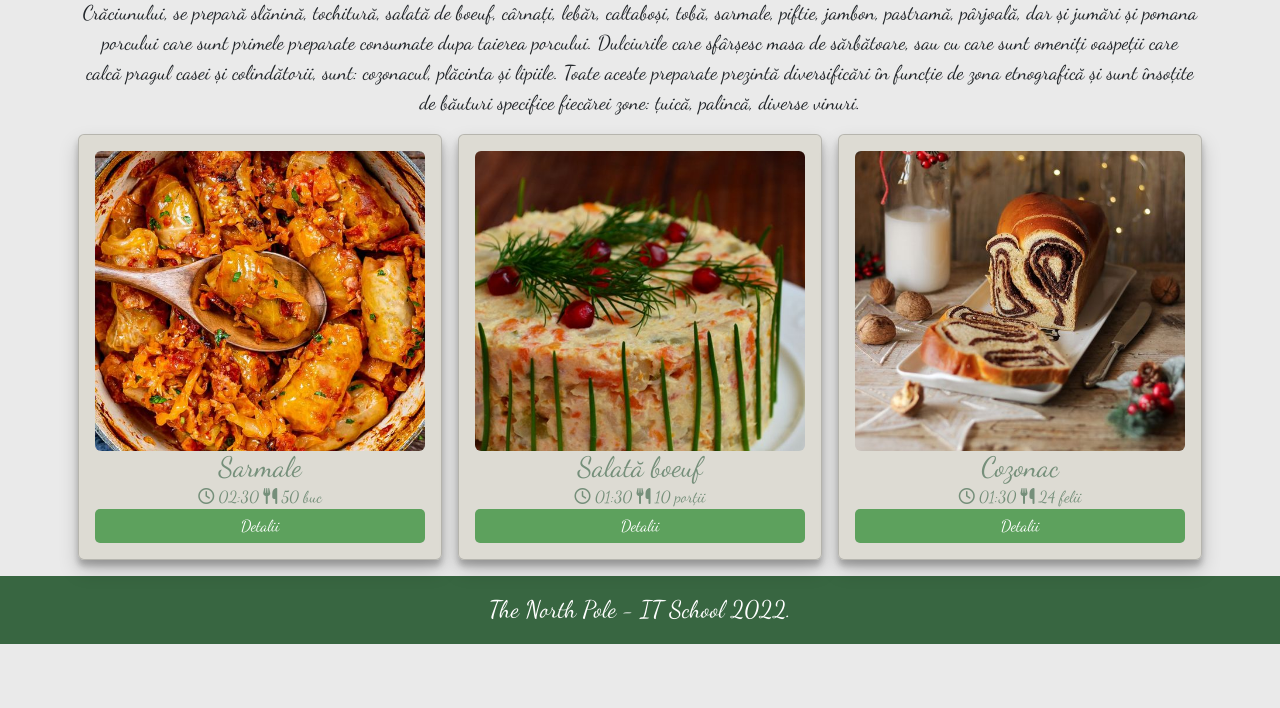
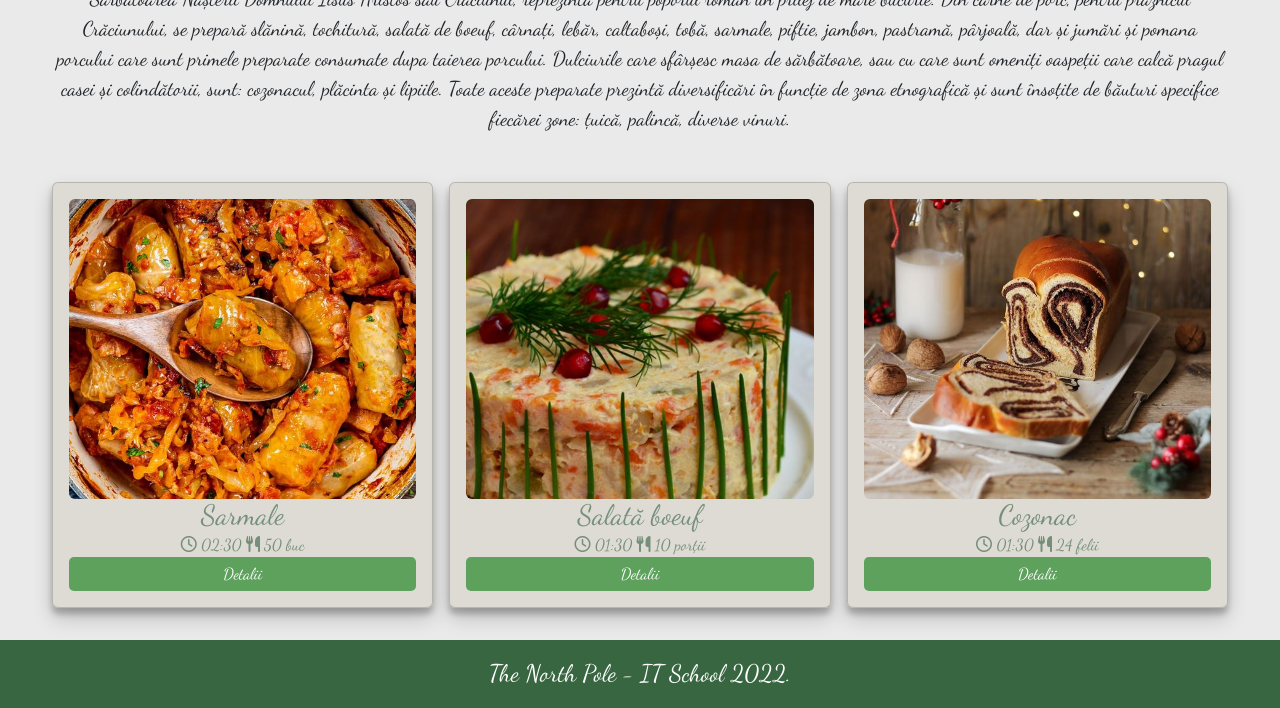
Before and after one commit to AlexandraNicaa/christmasproject, a plain HTML site: page pages/cook.html in a window 1280 px wide. Shown: the part 518-1226 px from the top of the page. Before the commit the page ends 1162 px from the top, so only its background shows below. Drawn offline with nearby package versions, Linux system fonts and the light colour scheme.

Commit message:
modificare container

```diff
--- a/css/about.css
+++ b/css/about.css
@@ -38,9 +38,12 @@ body {
 }
 /* @media (max-width: 992px)  */
 
+
 .container {
-    max-width: 992px;
+    max-width: 1200px;
     min-width: 320px;
+
+    padding: var(--spacing-medium);
     margin: 0 auto;
 }
 
--- a/css/baking.css
+++ b/css/baking.css
@@ -31,6 +31,13 @@ h3 {
 display: flex;
 }
 
+.container {
+    max-width: 1200px;
+    min-width: 320px;
+
+    padding: var(--spacing-medium);
+    margin: 0 auto;
+}
 
 
 @media (max-width: 768px) {
--- a/css/contact.css
+++ b/css/contact.css
@@ -20,6 +20,15 @@ section {
 /* .contact .contact-wrapper {
     display: flex;
 } */
+
+
+.container {
+    max-width: 1200px;
+    min-width: 320px;
+
+    padding: var(--spacing-medium);
+    margin: 0 auto;
+}
 
 .contact .contact-wrapper {
     flex-direction: row;
```
